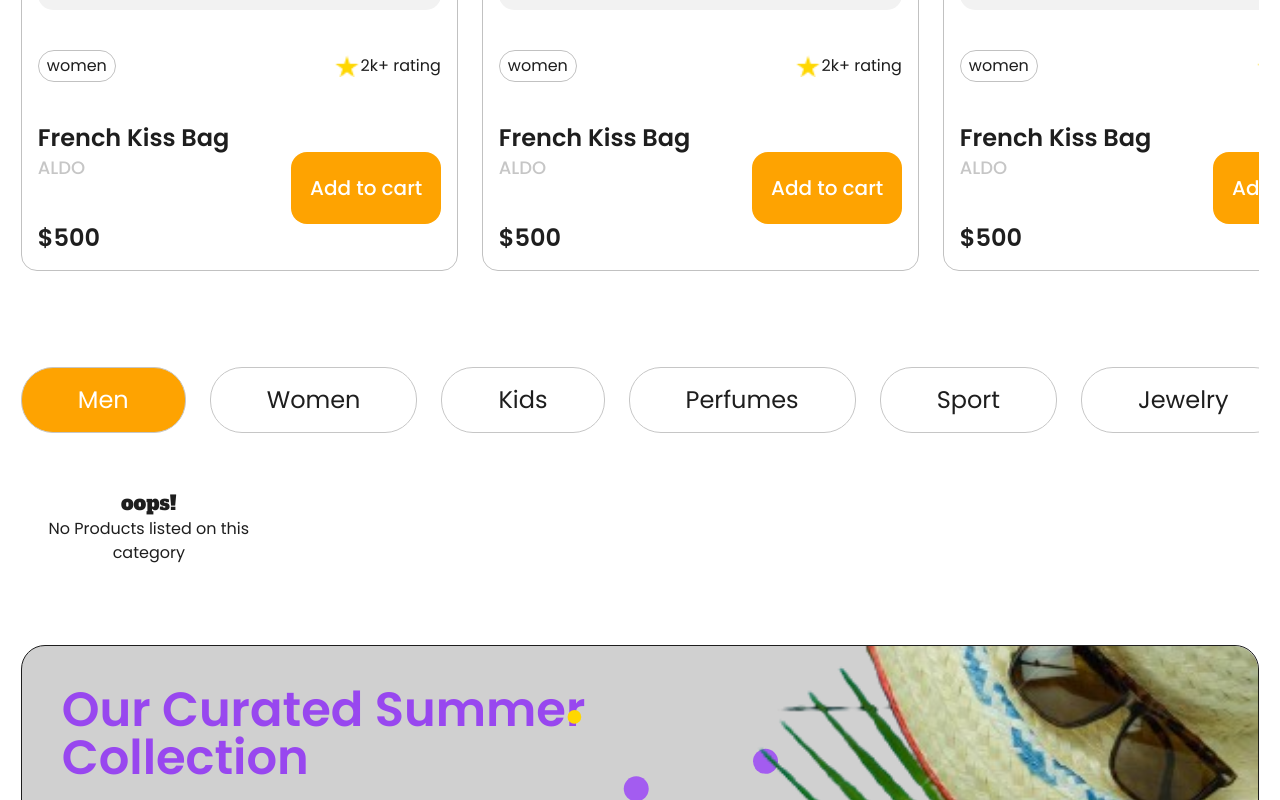
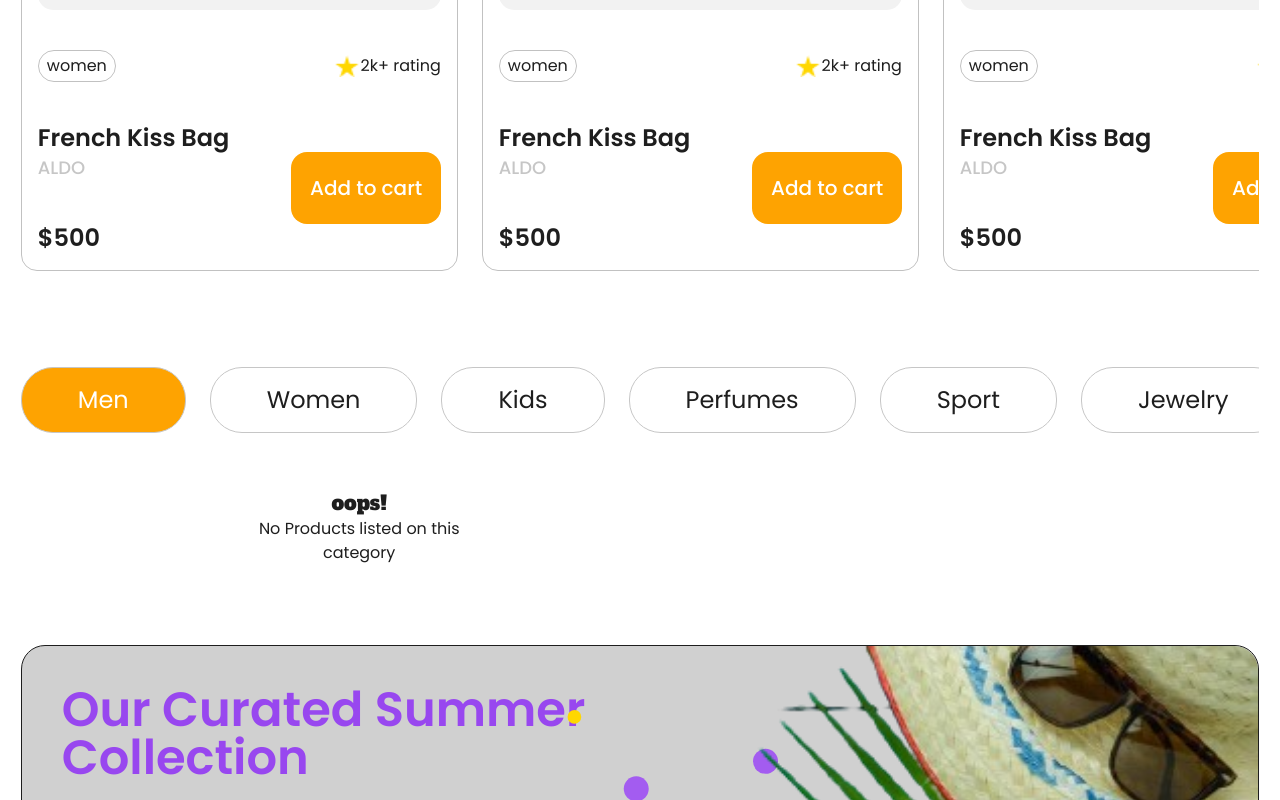
Before and after one commit to matusalab-dev/Gebeya, a Next.js app: page / in a window 1280 px wide. Both pictures are taken after a click on the button "Men". Shown: the part 1289-2089 px from the top of the page. Built offline with nearby package versions, Linux system fonts and the light colour scheme.

Commit message:
fix: no product listed ui

```diff
--- a/src/components/Categories.jsx
+++ b/src/components/Categories.jsx
@@ -17,10 +17,6 @@ const CATEGORIES_OPTIONS = [
   { label: "perfumes", imageUrl: { CasualWear } },
   { label: "sport", imageUrl: { CasualWear } },
   { label: "jewelry", imageUrl: { CasualWear } },
-  // { label: "casual wear", imageUrl: { CasualWear } },
-  // { label: "vintage", imageUrl: { Vintage } },
-  // { label: "beauty Products", imageUrl: { BeautyProducts } },
-  // { label: "gym wears", imageUrl: { GymWear } },
 ];
 
 const Categories = () => {
@@ -56,7 +52,7 @@ const Categories = () => {
         } grid grid-cols-2 gap-4 place-content-center md:grid-cols-3 lg:grid-cols-6  lg:gap-6 md:gap-3`}
       >
         {productDoesNotExist ? (
-          <div className="w-64 mx-auto text-center text-light_black">
+          <div className="w-64 col-span-1 col-start-2 mx-auto text-center text-light_black">
             <p className="text-xl font-alfa">oops!</p>
             <p>No Products listed on this category</p>
           </div>
```
